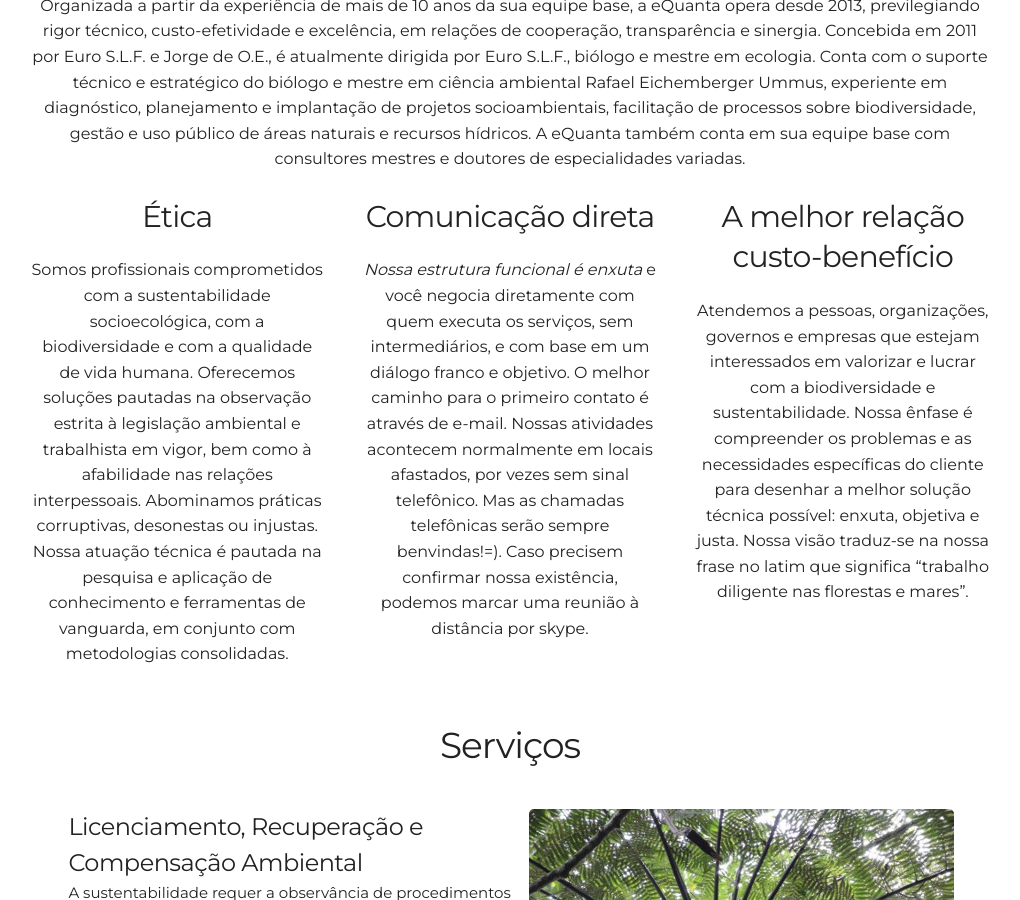
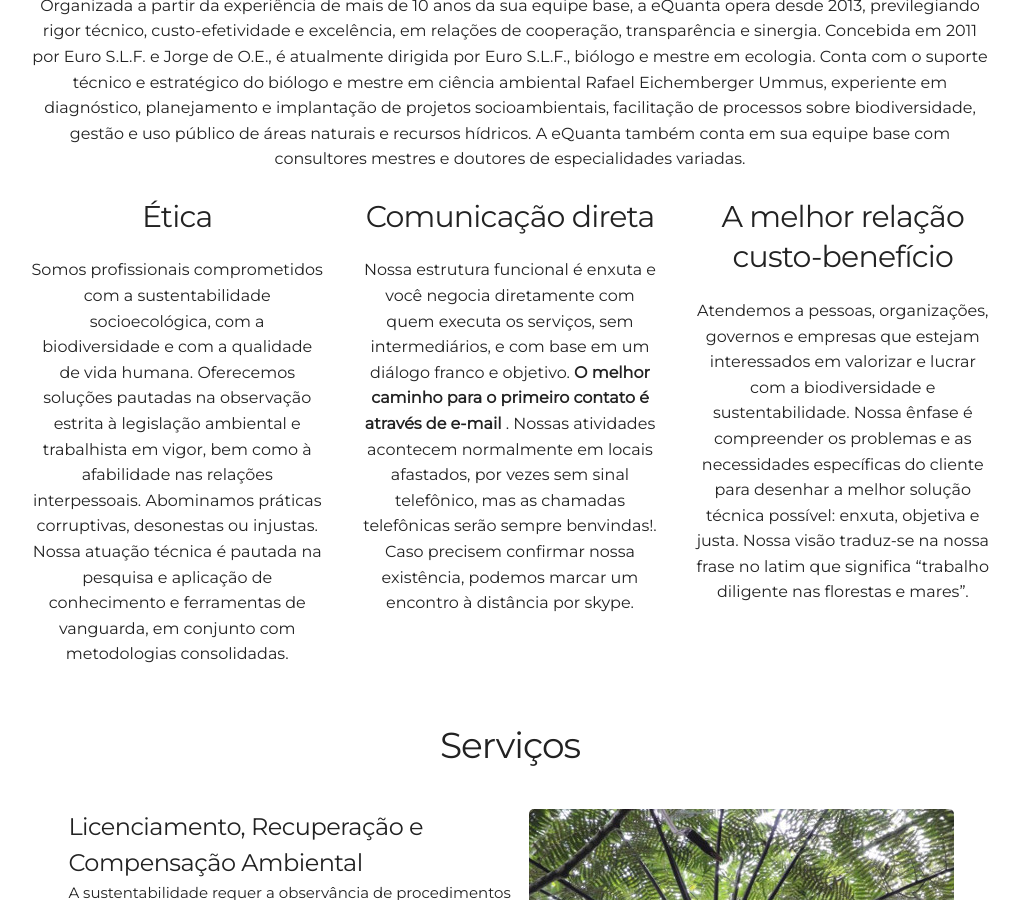
Before and after one commit to leroy1977/eQ1, a Jekyll site: the page built from index.html, in a window 1280 px wide and 900 px high, scrolled down 991 px. Shown: the whole window, without its empty margins (130-1150 px from the left). Built offline with Jekyll 4.4.1, drawn with Linux system fonts in a browser that asks for light colours.

Commit message:
Update about.html

```diff
--- a/_includes/about.html
+++ b/_includes/about.html
@@ -21,7 +21,7 @@
       <!-- <i class="devicon-git-plain"></i>
       <i class="devicon-gulp-plain colored"></i>
       <i class="devicon-atom-original-wordmark"></i> -->
-      <p> <i>Nossa estrutura funcional é enxuta </i> e você negocia diretamente com quem executa os serviços, sem intermediários, e com base em um diálogo franco e objetivo. O melhor caminho para o primeiro contato é através de e-mail. Nossas atividades acontecem normalmente em locais afastados, por vezes sem sinal telefônico. Mas as chamadas telefônicas serão sempre benvindas!=). Caso precisem confirmar nossa existência, podemos marcar uma reunião à distância por skype.</p>
+      <p> Nossa estrutura funcional é enxuta e você negocia diretamente com quem executa os serviços, sem intermediários, e com base em um diálogo franco e objetivo. <b> O melhor caminho para o primeiro contato é através de e-mail </b>. Nossas atividades acontecem normalmente em locais afastados, por vezes sem sinal telefônico, mas as chamadas telefônicas serão sempre benvindas!. Caso precisem confirmar nossa existência, podemos marcar um encontro à distância por skype.</p>
     </div>
     <div class="four columns">
       <h4>A melhor relação custo-benefício</h4>
```
